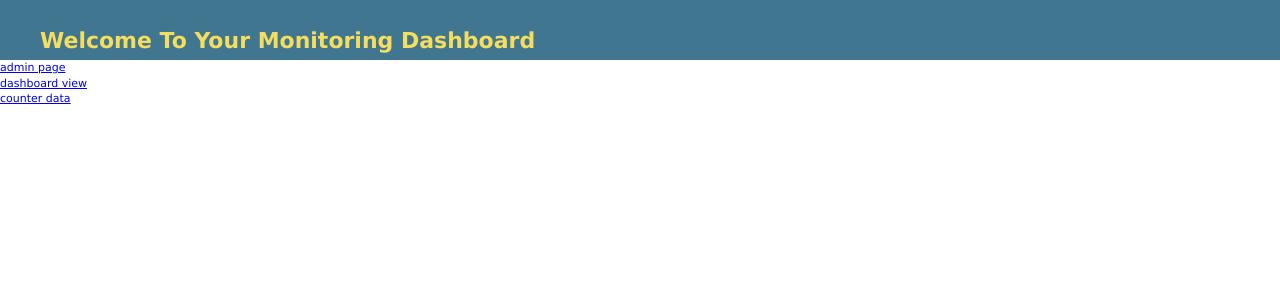
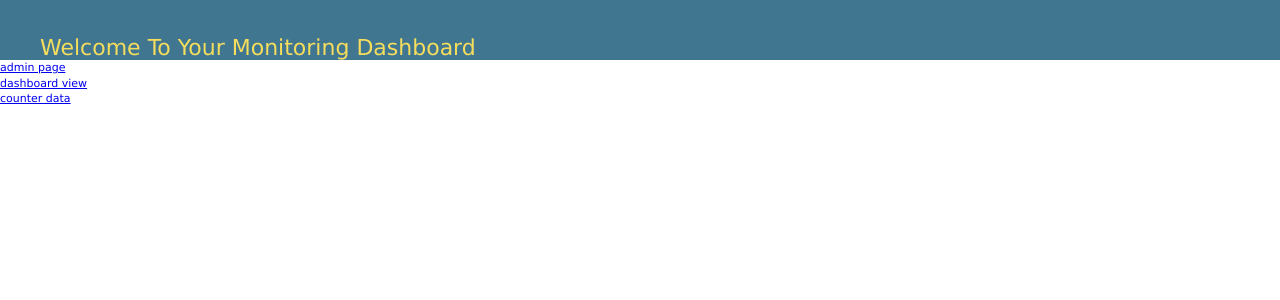
Before and after one commit to miledivovic/largescale-django-project, a Django app: page /dashboard/ in a window 1280 px wide. Shown: the top 300 px of the page. Run offline with Django 3.2, Linux system fonts and the light colour scheme.

Commit message:
Style changes

```diff
--- a/monitoring/dashboard/templates/index.html
+++ b/monitoring/dashboard/templates/index.html
@@ -10,7 +10,7 @@
 <body>
 
 <div class="headerBar">
-<h1 class="headerTitle"> Welcome To Your Monitoring Dashboard </h1>
+<p class="headerTitle"> Welcome To Your Monitoring Dashboard </p>
 </div>
 
 <a href="/admin"> admin page </a>
```
